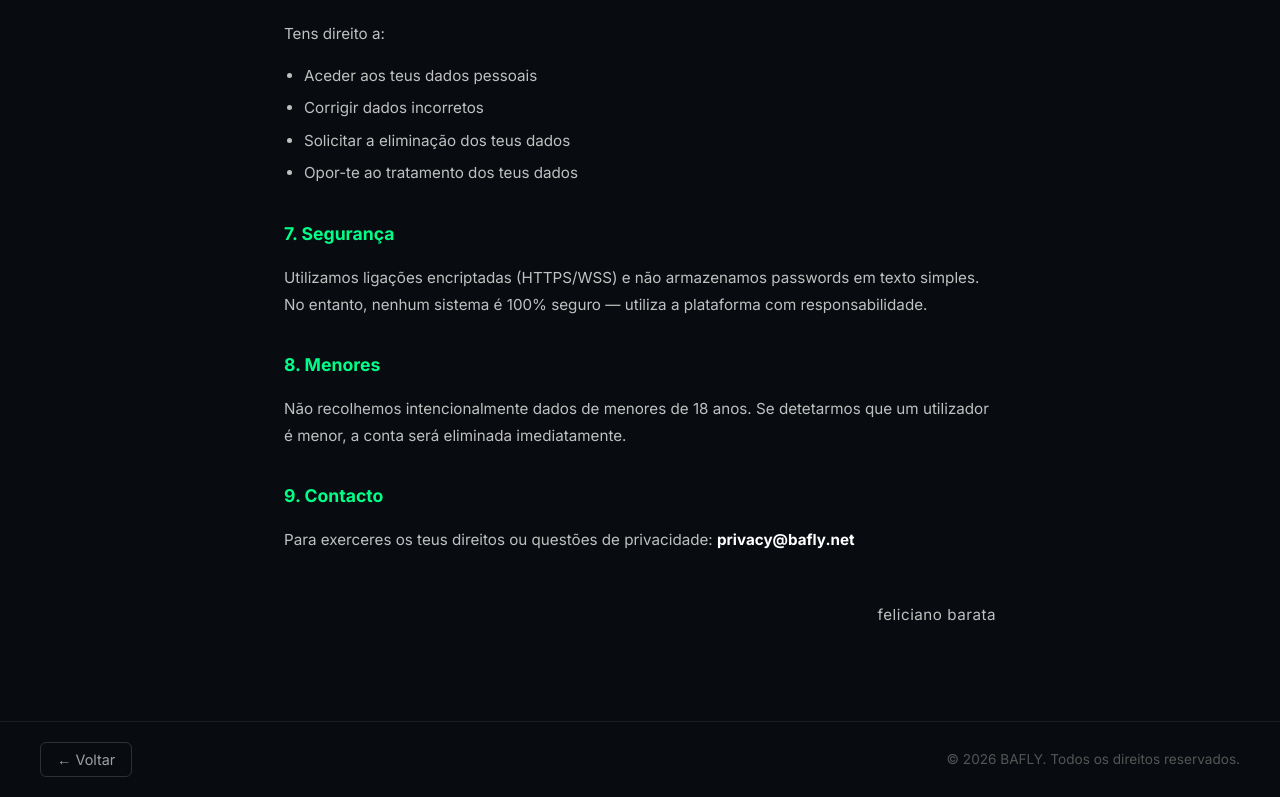
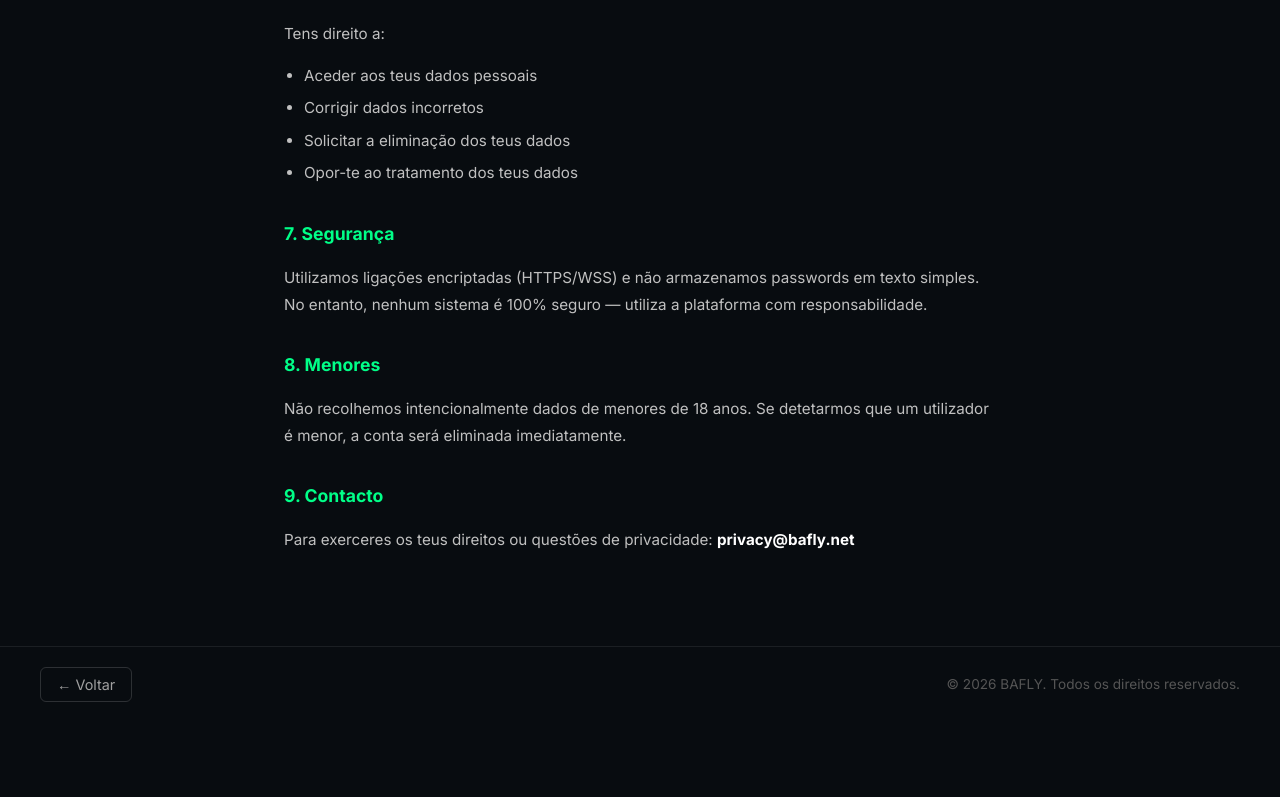
Before and after one commit to Fbarata03/BAFLY, a React (Vite) app in the folder client/: page /privacidade in a window 1280 px wide. Shown: the part 1182-1979 px from the top of the page. After the commit the page ends 1904 px from the top, so only its background shows below. Built offline with nearby package versions, Linux system fonts and the light colour scheme; no server answers.

Commit message:
Remove nome do owner da página Legal

```diff
--- a/client/src/pages/Legal.jsx
+++ b/client/src/pages/Legal.jsx
@@ -92,8 +92,6 @@ const PRIVACY = (
 
     <h2>9. Contacto</h2>
     <p>Para exerceres os teus direitos ou questões de privacidade: <strong>privacy@bafly.net</strong></p>
-
-    <p className="legal-owner">Feliciano Barata</p>
   </>
 );
 
```
